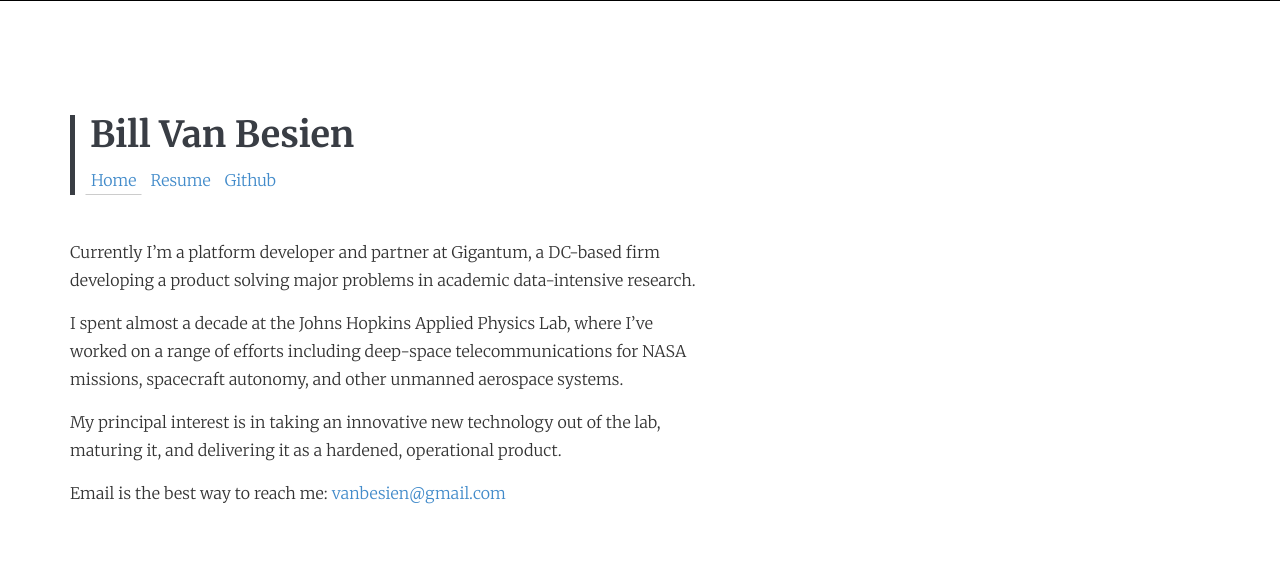
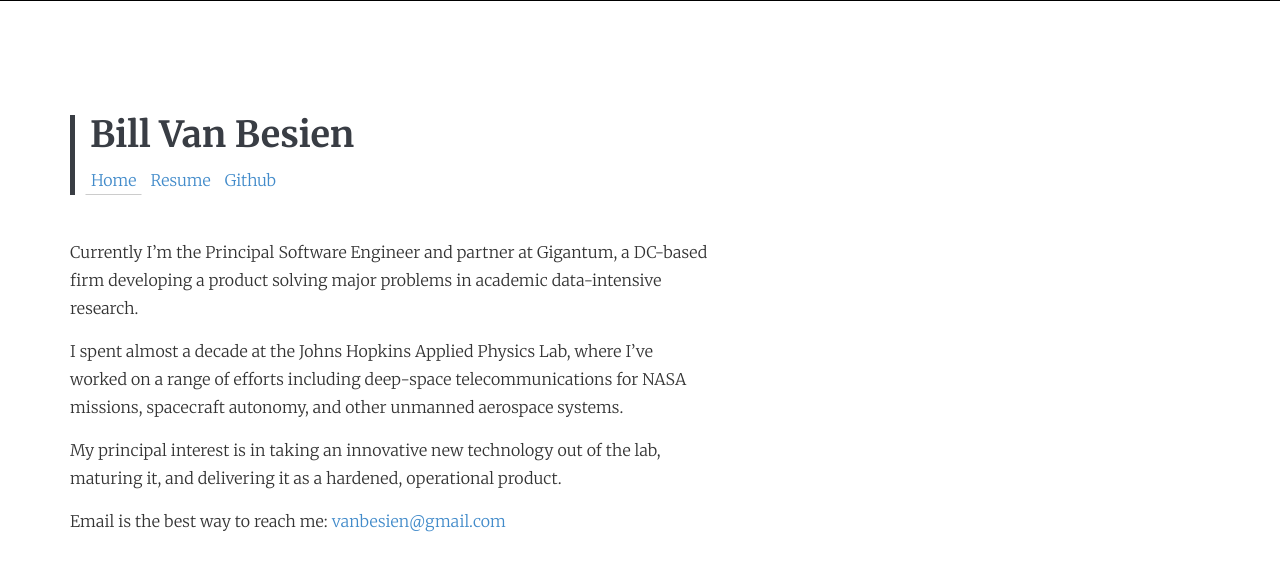
Before and after one commit to billvb/billvb.github.io, a Jekyll site: the page built from index.md, in a window 1280 px wide. Shown: the top 571 px of the page. Built offline with Jekyll 4.4.1, drawn with Linux system fonts in a browser that asks for light colours; nearby versions of some CDN libraries.

Commit message:
Update position
Signed-off-by: Bill Van Besien <bill@gigantum.io>

```diff
--- a/index.md
+++ b/index.md
@@ -3,7 +3,7 @@ title: Home
 layout: base
 ---
 
-Currently I'm a platform developer and partner at Gigantum, a DC-based firm developing a product solving major problems in academic data-intensive research.
+Currently I'm the Principal Software Engineer and partner at Gigantum, a DC-based firm developing a product solving major problems in academic data-intensive research.
 
 I spent almost a decade at the Johns Hopkins Applied Physics Lab, where I've worked on a range of efforts including deep-space telecommunications for NASA missions, spacecraft autonomy, and other unmanned aerospace systems.
 
```
Also changed, not shown: resume.md (+3 -2 lines).
